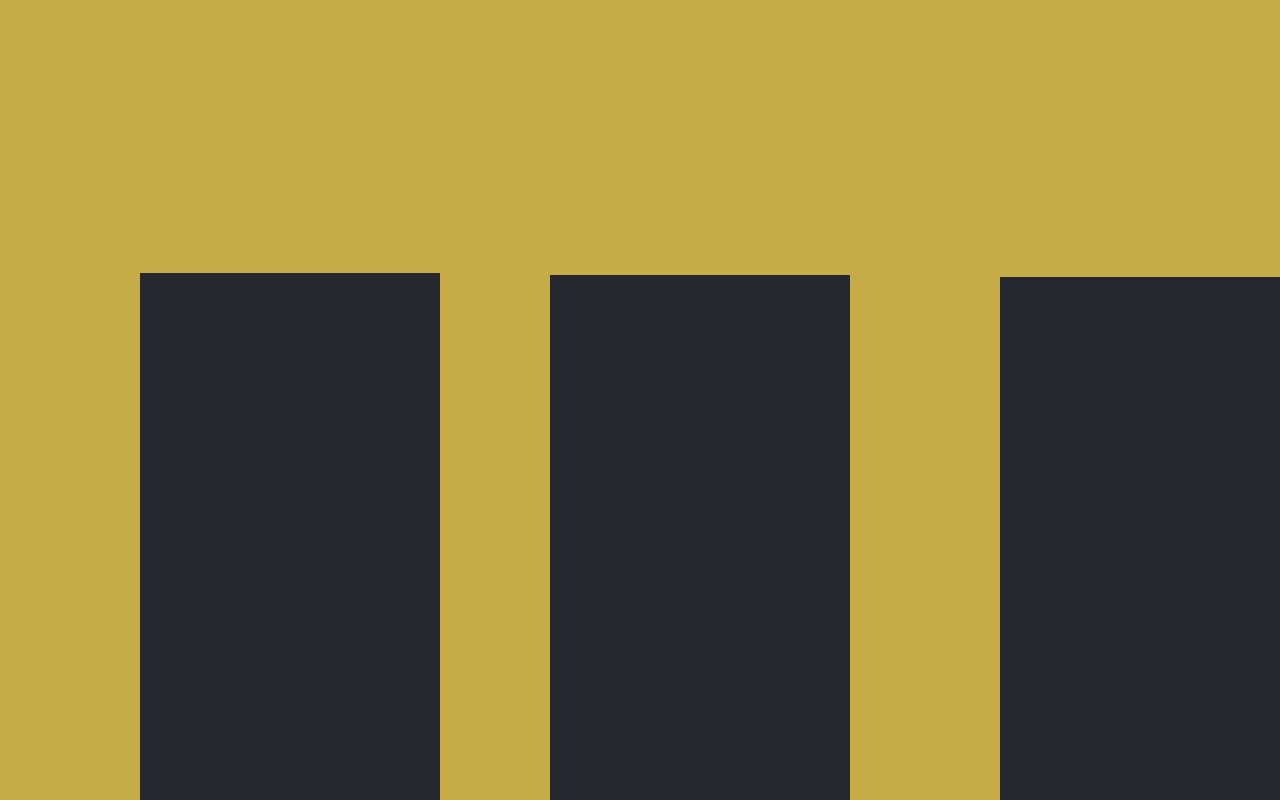
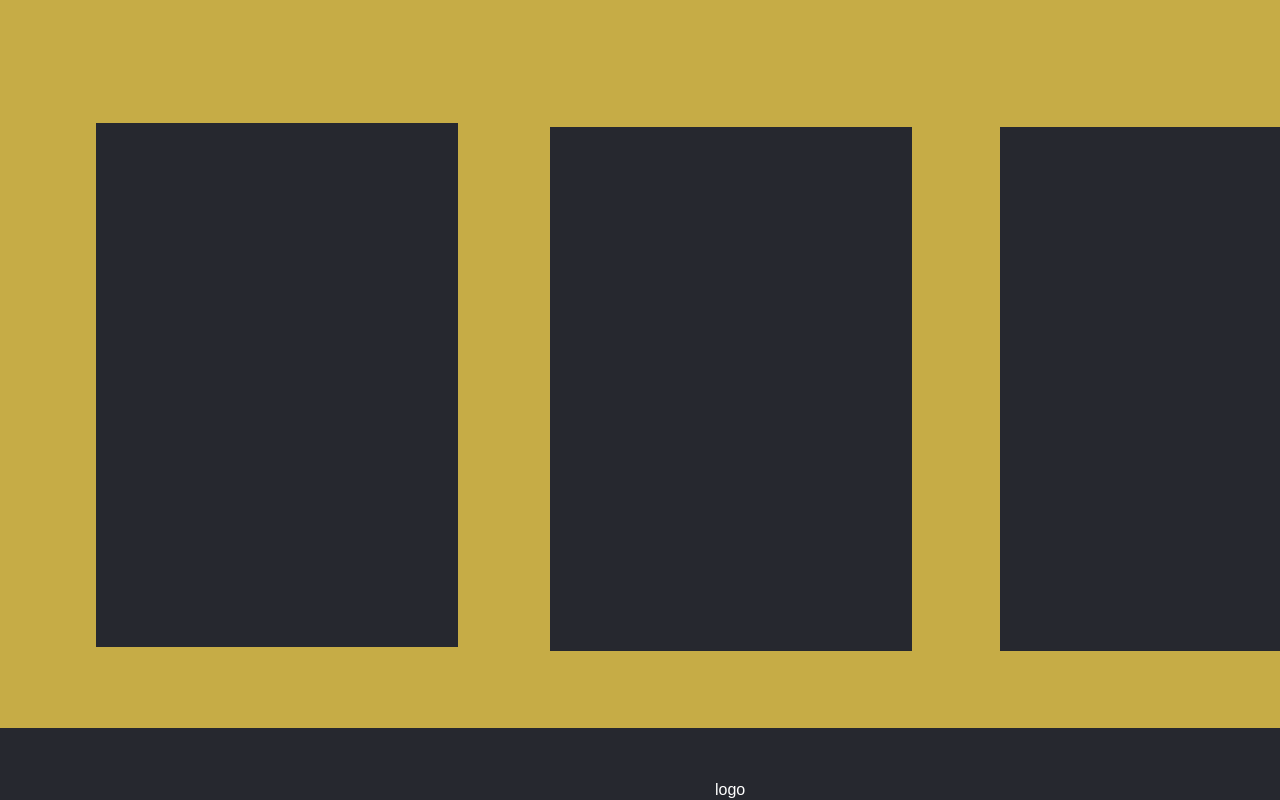
Before and after one commit to mcquest72/AGROalert, a plain HTML site: page index.html in a window 1280 px wide. Shown: the part 2360-3160 px from the top of the page. Drawn offline with nearby package versions, Linux system fonts and the light colour scheme; files whose address does not match are found by name.

Commit message:
we modified the homepage testimonials section.

```diff
--- a/css/styles.css
+++ b/css/styles.css
@@ -184,7 +184,7 @@
     width: 311px;
     height: 112px;
     position: relative;
-    top: 476px;
+    top: 444px;
     left: 1070px;
     border-radius: 10px;
 }
@@ -193,32 +193,33 @@
     width: 1440px;
     height: 1105px;
     background-color: #C6AC46;
+    margin-top: -150px;
 }
 
 .Jones {
-    background-color: #292E3C;
-    width: 300px;
-    height: 542px;
+    background-color: #26282F;
+    width: 362px;
+    height: 524px;
     position: relative;
     top: 500px;
-    left: 140px;
+    left: 96px;
 }
 
 .Faeren {
-    background-color: #292E3C;
-    width: 300px;
-    height: 542px;
+    background-color: #26282F;
+    width: 362px;
+    height: 524px;
     position: relative;
-    bottom: 40px;
+    bottom: 20px;
     left: 550px;
 }
 
 .Christian {
-    background-color: #292E3C;
-    width: 300px;
-    height: 542px;
+    background-color: #26282F;
+    width: 362px;
+    height: 524px;
     position: relative;
-    bottom: 580px;
+    bottom: 544px;
     left: 1000px;
 }
 
```
